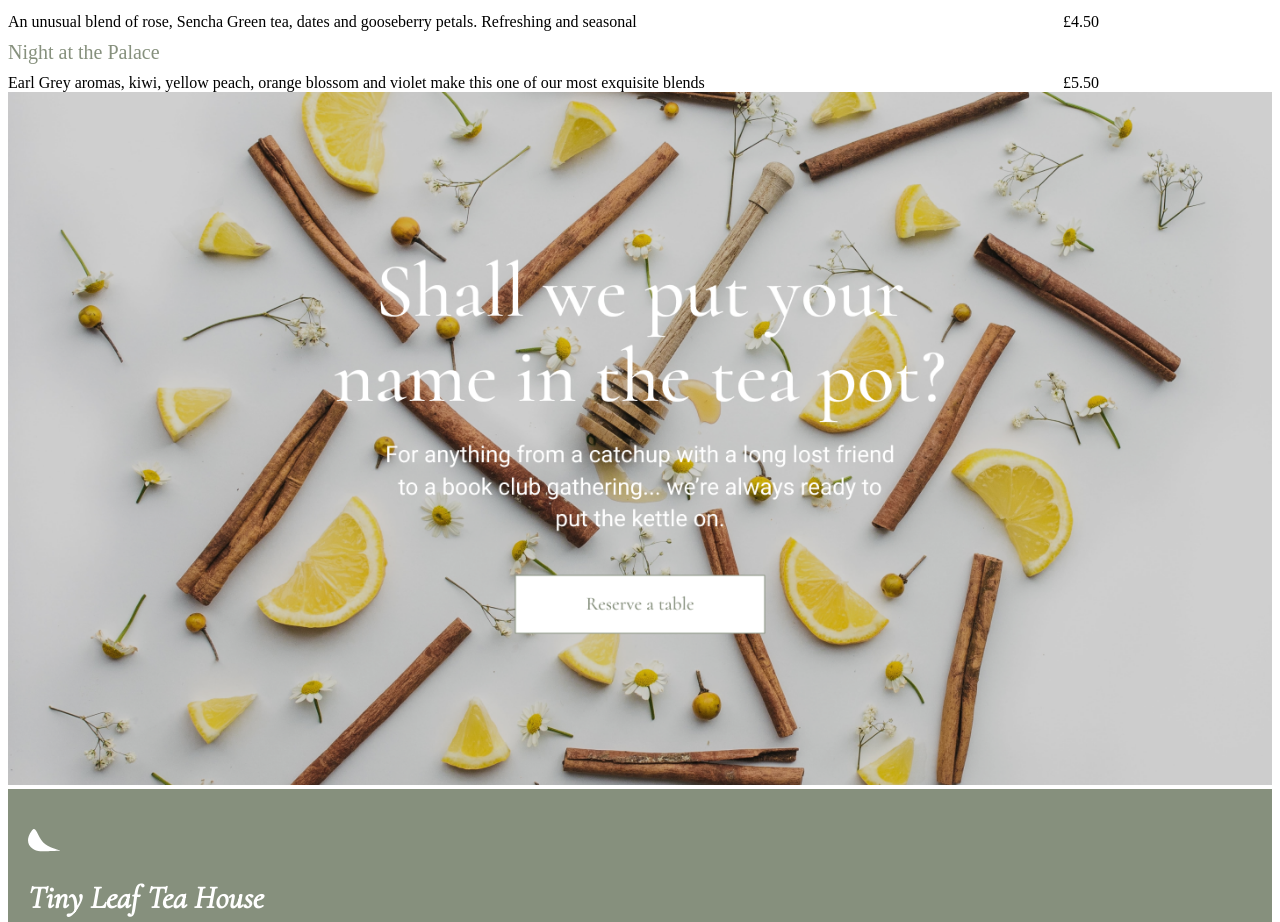
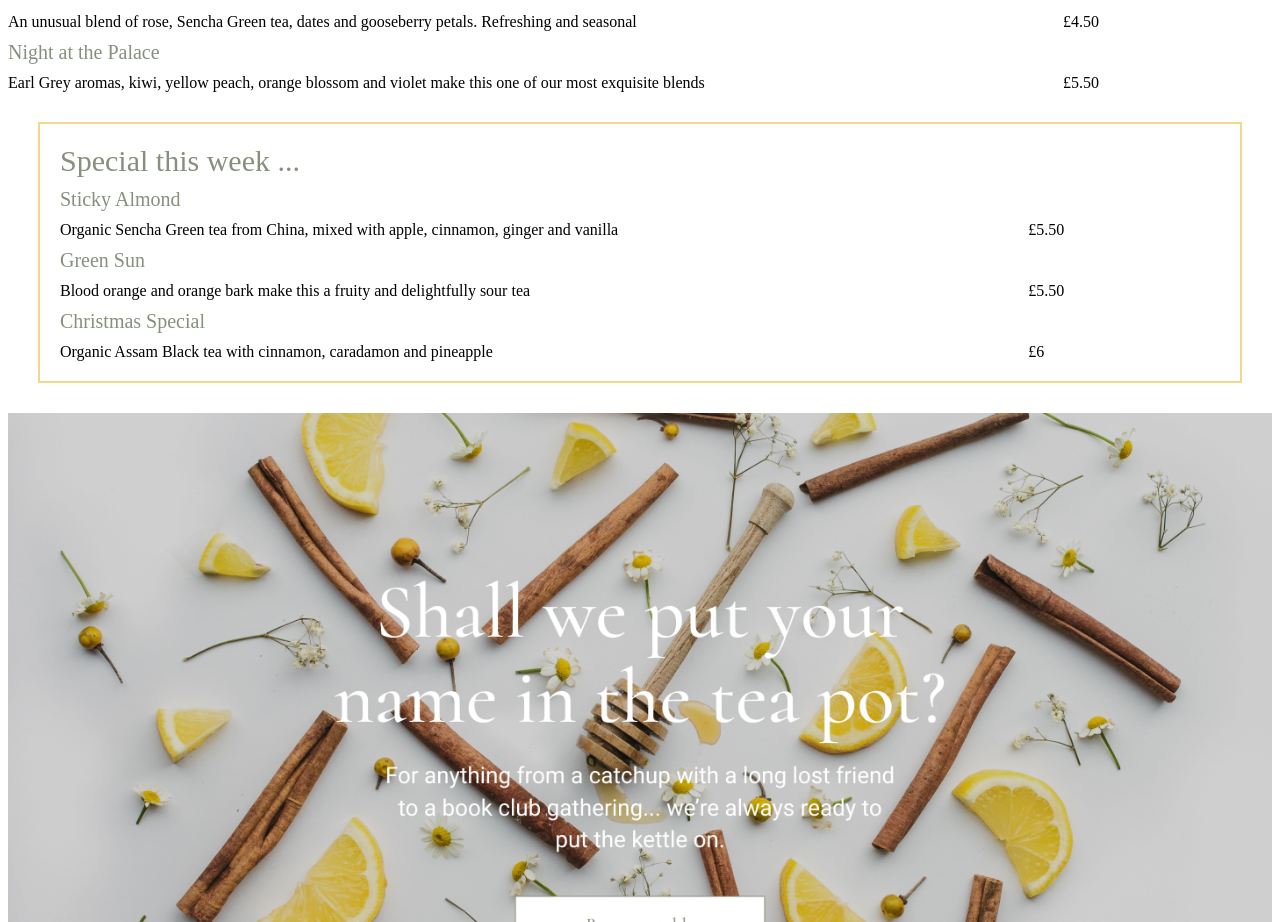
Before and after one commit to zkhing/tiny-leaf, a React (Create React App) app: page /menu in a window 1280 px wide. Shown: the part 1402-2324 px from the top of the page. Built offline with nearby package versions, Linux system fonts and the light colour scheme.

Commit message:
Add special menu items

```diff
--- a/src/App.jsx
+++ b/src/App.jsx
@@ -12,6 +12,7 @@ import {BrowserRouter as Router, Route, Routes} from 'react-router-dom'
 import HeroMenu from "./components/Menu/HeroMenu"
 import ReservationMenu from "./components/Menu/ReservationMenu";
 import TeaMenu from "./components/Menu/TeaMenu";
+import SpecialMenu from "./components/Menu/SpecialMenu";
 
 function App() {
   return (
@@ -40,6 +41,7 @@ function App() {
           <>
            <HeroMenu />
            <TeaMenu />
+           <SpecialMenu />
            <ReservationMenu />
           </>
           }>
--- /dev/null
+++ b/src/components/Menu/SpecialMenu.jsx
@@ -0,0 +1,24 @@
+import React from 'react'
+import SpecialMenuItem from './SpecialMenuItem'
+
+function SpecialMenu() {
+
+const items = [{name:"Sticky Almond",
+info:"Organic Sencha Green tea from China, mixed with apple, cinnamon, ginger and vanilla",
+price:"5.50"},
+{name:"Green Sun",
+info:"Blood orange and orange bark make this a fruity and delightfully sour tea",
+price:"5.50"},
+{name:"Christmas Special",
+info:"Organic Assam Black tea with cinnamon, caradamon and pineapple",
+price:"6"}]
+
+  return (
+    <div className='special-menu-container'>
+        <div className='special-menu-header'>Special this week ...</div>
+        {items.map(item => <SpecialMenuItem name={item.name} info={item.info} price={item.price}/>)}
+    </div>
+  )
+}
+
+export default SpecialMenu
--- /dev/null
+++ b/src/components/Menu/SpecialMenuItem.jsx
@@ -0,0 +1,13 @@
+import React from 'react'
+
+function SpecialMenuItem({name, info, price}) {
+  return (
+    <>
+       <div className='special-menu'>{name}</div>
+       <div className='special-menu-info'>{info}</div>
+       <div className='special-menu-price'>£{price}</div>
+    </>
+  )
+}
+
+export default SpecialMenuItem
--- a/src/components/Menu/TeaMenu.jsx
+++ b/src/components/Menu/TeaMenu.jsx
@@ -25,9 +25,9 @@ price:"5.50"}
 ];
 
   return (
-    <div className='menu-container'>
-        <div className='header'>Loose leaf teas</div>
-         {items.map(item=> <TeaMenuItem name={item.name} info={item.info} price={item.price}/>)}
+    <div className='tea-menu-container'>
+        <div className='tea-menu-header'>Loose leaf teas</div>
+        {items.map(item => <TeaMenuItem name={item.name} info={item.info} price={item.price}/>)}
     </div>
   )
 }
--- a/src/components/Menu/TeaMenuItem.jsx
+++ b/src/components/Menu/TeaMenuItem.jsx
@@ -1,10 +1,9 @@
 import React from 'react'
-
 
 function TeaMenuItem({name, info, price}){
    return (
     <>
-        <div className='sub-header'>{name}</div>
+        <div className='tea-menu'>{name}</div>
         <div className='info'>{info}</div>
         <div className='price'>£{price}</div>
     </>
--- a/src/index.css
+++ b/src/index.css
@@ -138,19 +138,46 @@ li {
   object-fit: cover;
 }
 
-.menu-container{
+
+/* main menu starts here  */
+.tea-menu-container{
   display: grid;
   grid-template-columns: 5fr 1fr;
   grid-gap: 10px;
 }
 
-.header{
+.tea-menu-header{
   grid-column: 1 / -1;
   font-size: 50px;
 }
 
-.sub-header{
+.tea-menu{
  grid-column: 1 / -1;
  color: var(--colour-sage);
  font-size: 20px;
 }
+
+/* special menu starts here  */
+.special-menu-container{
+  display: grid;
+  margin: 30px;
+  grid-template-columns: 5fr 1fr;
+  grid-gap: 10px;
+  border: 2px solid var(--colour-biscuit);
+  padding: 20px;
+}
+
+
+.special-menu-header{
+  grid-column: 1 / -1;
+  color: var(--colour-sage);
+  font-size: 30px;
+
+}
+
+
+.special-menu{
+ grid-column: 1 / -1;
+ color: var(--colour-sage);
+ font-size: 20px;
+}
```
